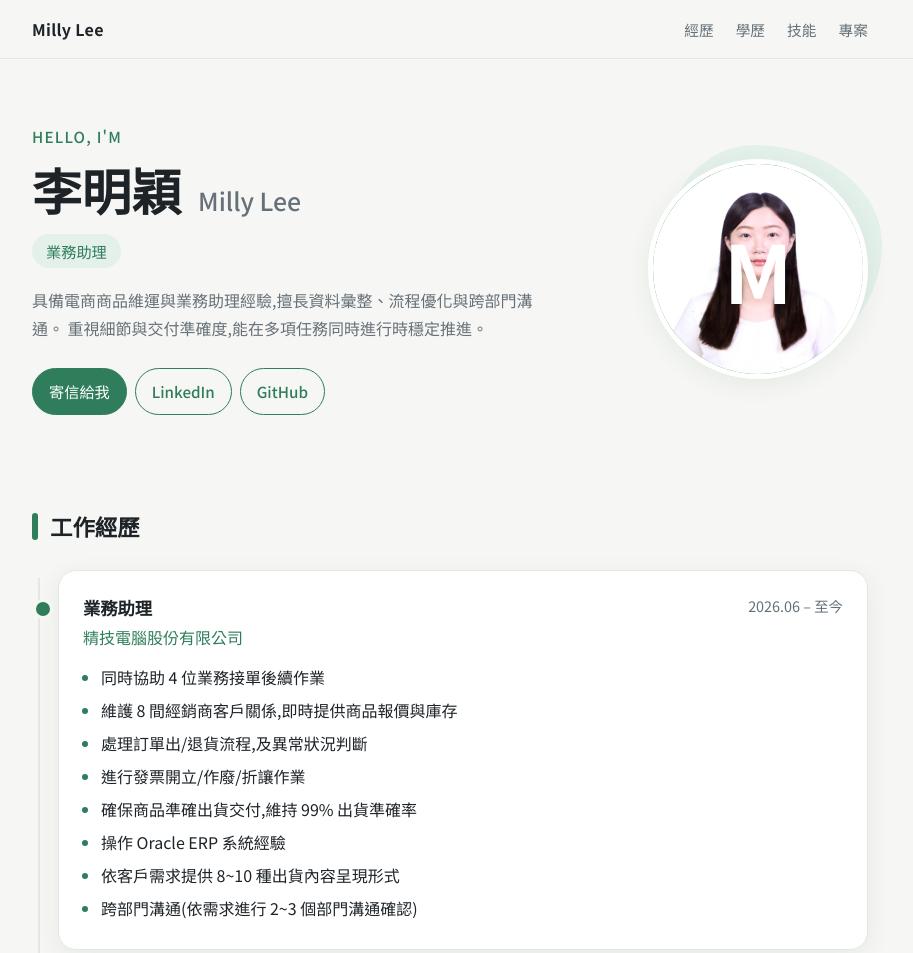
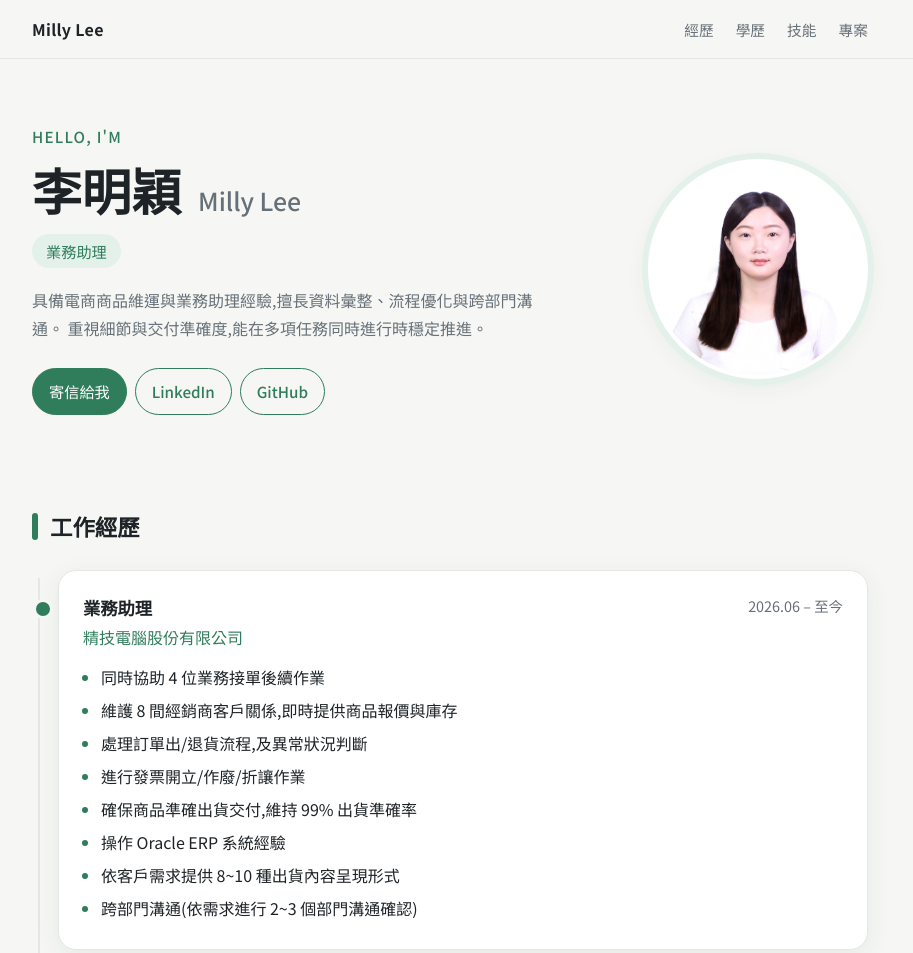
Before and after one commit to millylee1022/millylee1022.github.io, a plain HTML site: page index.html in a window 1280 px wide. Shown: the top 953 px of the page, without its empty margins (190-1103 px from the left). Drawn offline with Linux system fonts and the light colour scheme.

Commit message:
Add files via upload

```diff
--- a/index.html
+++ b/index.html
@@ -81,21 +81,14 @@
 
   /* 照片 */
   .photo { position: relative; width: 220px; height: 220px; justify-self: center; }
-  .photo::before {
-    content: ""; position: absolute; inset: -14px -14px 14px 14px;
-    border-radius: 42% 58% 55% 45% / 50% 45% 55% 50%;
-    background: var(--accent-soft);
-  }
   .photo .frame {
     position: relative; width: 100%; height: 100%;
     border-radius: 50%; overflow: hidden;
-    border: 5px solid var(--surface);
-    box-shadow: var(--shadow);
-    background: linear-gradient(135deg, var(--accent), #8fd3b4);
-    display: flex; align-items: center; justify-content: center;
+    border: 4px solid var(--surface);
+    box-shadow: 0 0 0 6px var(--accent-soft), var(--shadow);
+    background: var(--surface);
   }
-  .photo img { width: 100%; height: 100%; object-fit: cover; display: block; }
-  .photo .initial { position: absolute; font-size: 5rem; font-weight: 700; color: #fff; }
+  .photo img { width: 100%; height: 100%; object-fit: cover; object-position: center top; display: block; }
 
   /* 區塊 */
   section { padding: 44px 0 8px; }
@@ -212,7 +205,6 @@
 
     <div class="photo">
       <div class="frame">
-        <span class="initial">M</span>
         <img src="photo.jpg" alt="李明穎 Milly" onerror="this.style.display='none'">
       </div>
     </div>
```
